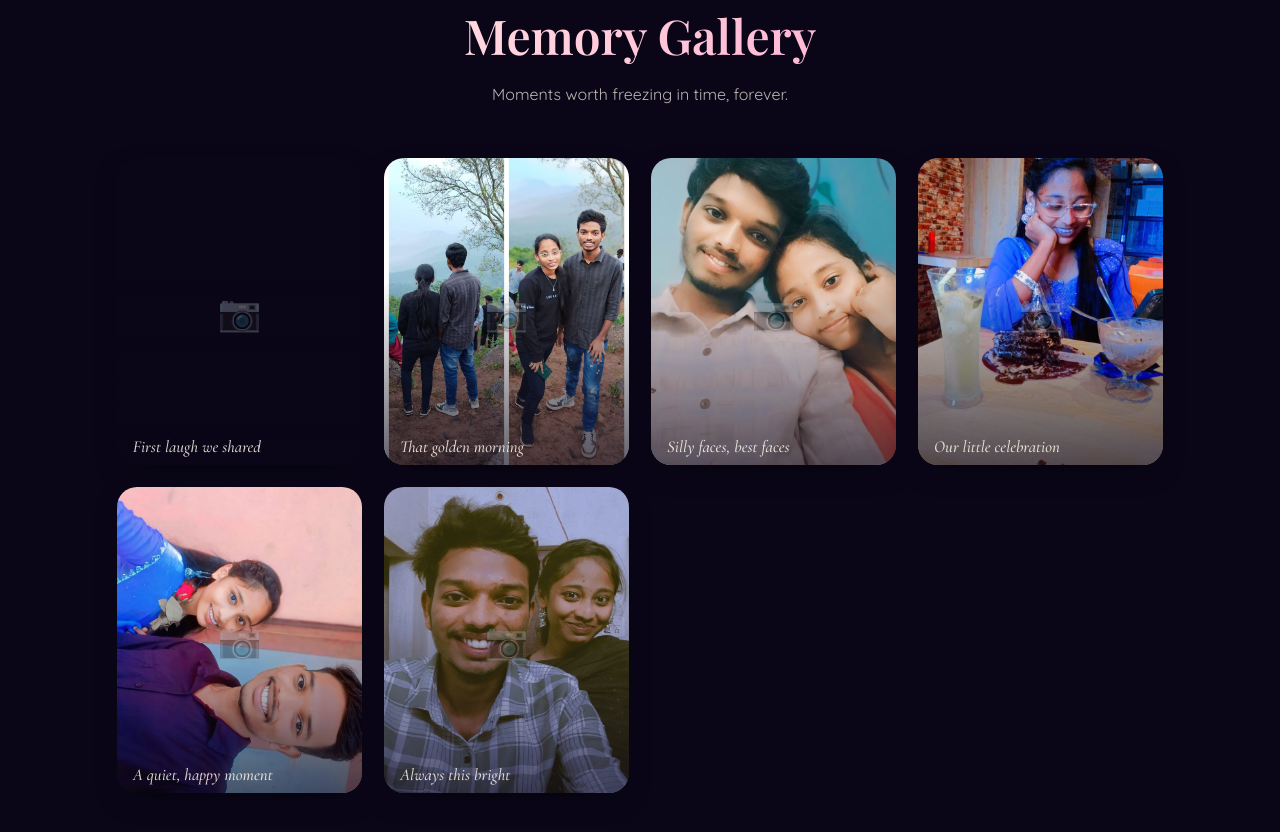
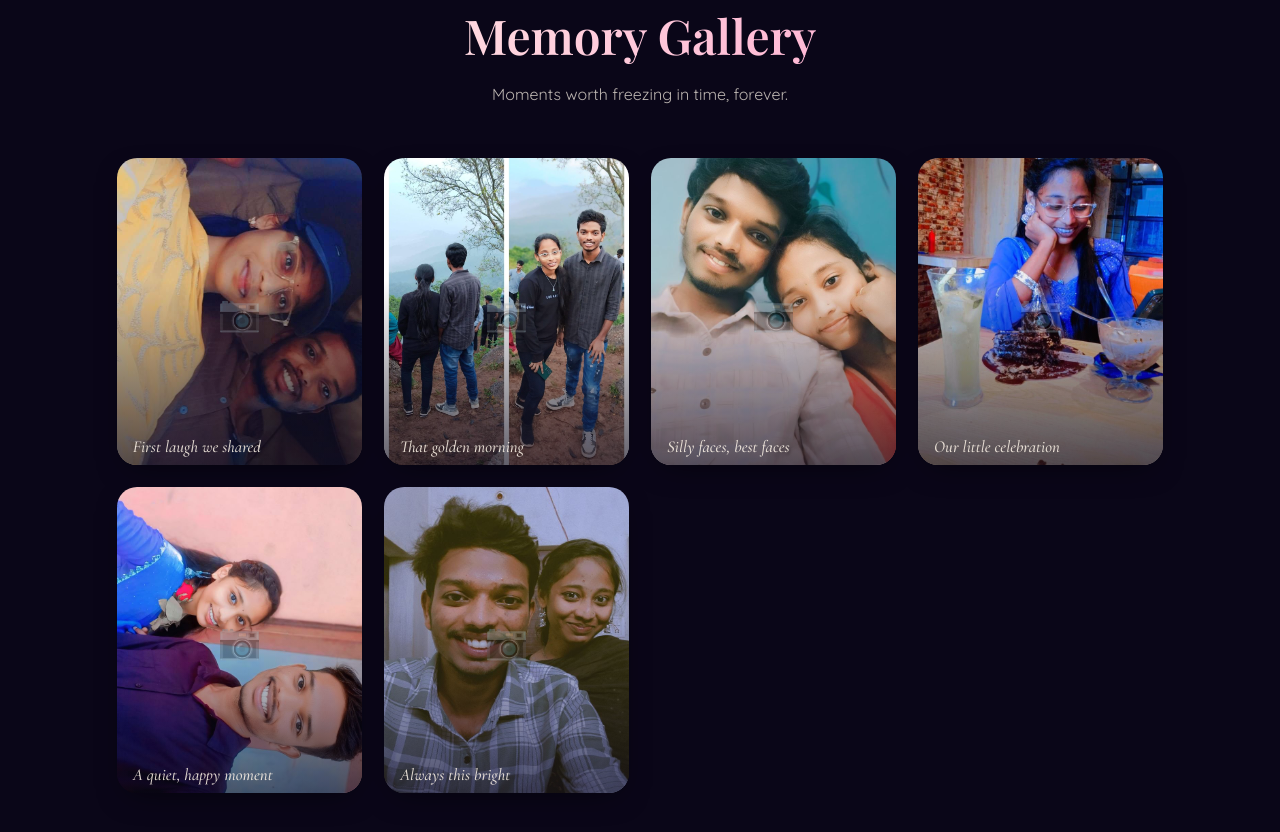
Before and after one commit to MOHANSAIKUMAR2004/jaheer_birthday, a plain HTML site: page index.html in a window 1280 px wide. Shown: the part 1498-2330 px from the top of the page. Drawn offline with nearby package versions, Linux system fonts and the light colour scheme; a web font is replaced by a local one.

Commit message:
Update photo background in gallery grid

```diff
--- a/index.html
+++ b/index.html
@@ -89,7 +89,7 @@
          The ph-icon span is just a placeholder emoji, remove it once a
          real photo is set. -->
  <div class="gallery-grid">
-  <div class="photo-card reveal" tabindex="0" data-cap="First laugh we shared" style="background:url('photos/photo_2026-08-11_22-26-26.jpg') center/cover;">
+  <div class="photo-card reveal" tabindex="0" data-cap="First laugh we shared" style="background:url('photo_2026-08-12_17-59-49.jpg') center/cover;">
     <span class="ph-icon">📷</span>
     <span class="cap">First laugh we shared</span>
   </div>
```
